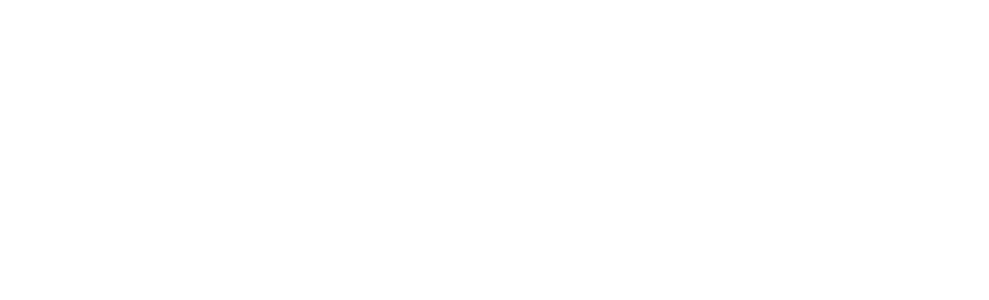
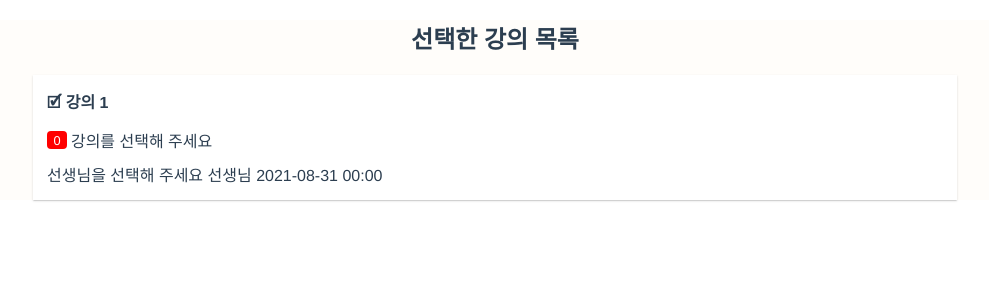
Before and after one commit to hardboiled65/langdy-test, a Vue app: page /submit-lesson in a window 1280 px wide. Before the commit this address had no page. Shown: the top 300 px of the page, without its empty margins (145-1134 px from the left). Built offline with nearby package versions, Linux system fonts and the light colour scheme.

Commit message:
Final page working.

```diff
--- a/src/components/LessonModal.vue
+++ b/src/components/LessonModal.vue
@@ -12,11 +12,12 @@
       </header>
       <div class="container">
         <div class="lesson" v-for="lesson in course.lessons" v-bind:key="lesson.number"
-          v-on:click="selectedLessonNumber = lesson.number">
+          v-on:click="onClickLesson(lesson)">
           <Badge :title="lesson.number" :color="course.badgeColor" />
           <div class="description">{{ lesson.description }}</div>
           <div class="select-button flex-center"
             v-if="lesson.number === selectedLessonNumber"
+            v-on:click="onSelectLesson"
           >선택하기</div>
         </div>
       </div>
@@ -60,8 +61,14 @@ export default defineComponent({
   },
 
   methods: {
-    onClickLesson(number) {
-      this.selectedLessonNumber = number;
+    onClickLesson(lesson) {
+      this.selectedLessonNumber = lesson.number;
+      this.$store.commit('setSelectedLesson', lesson);
+      this.$store.commit('setSelectedLessonBadgeColor', this.course.badgeColor);
+    },
+
+    onSelectLesson() {
+      this.$router.push('/timetable');
     },
   },
 })
--- a/src/components/SubmitLesson.vue
+++ b/src/components/SubmitLesson.vue
@@ -1,13 +1,114 @@
 <template>
   <div class="submit-lesson">
+    <div class="container">
+      <h2 class="title">선택한 강의 목록</h2>
+      <div class="collection">
+        <div class="collection-title bold">🗹 강의 1</div>
+        <div class="lesson-description">
+          <Badge :title="selectedLesson.number" :color="badgeColor" />
+          <div style="margin-left: 4px;">{{ selectedLesson.description }}</div>
+        </div>
+        <div class="teacher-datetime">
+          <div>{{ selectedTeacher.name }} 선생님 {{ datetimeString }}</div>
+        </div>
+      </div>
+    </div>
   </div>
 </template>
 
 <script lang="ts">
 import { defineComponent } from 'vue'
 
+import Badge from './Badge.vue'
+
 export default defineComponent({
+  components: {
+    Badge,
+  },
+
   setup() {
+  },
+
+  computed: {
+    selectedLesson(): object {
+      return this.$store.state.selectedLesson || {
+        number: 0,
+        description: '강의를 선택해 주세요',
+      };
+    },
+
+    badgeColor(): string {
+      return this.$store.state.selectedLessonBadgeColor || 'red';
+    },
+
+    selectedTeacher(): object {
+      return this.$store.state.selectedTeacher || {
+        name: '선생님을 선택해 주세요',
+      };
+    },
+
+    selectedDate(): Date {
+      return this.$store.state.selectedDate || new Date();
+    },
+
+    selectedTime(): string {
+      return this.$store.state.selectedTime || '0:00';
+    },
+
+    datetimeString(): string {
+      const date = this.selectedDate;
+      console.log(date);
+
+      let str: string = '';
+      str += date.toISOString().split('T')[0];
+
+      let timeStr = this.selectedTime;
+      if (timeStr.length === 4) {
+        timeStr = `0${timeStr}`;
+      }
+
+      str += ` ${timeStr}`;
+
+      return str;
+    },
   },
 })
 </script>
+
+<style lang="scss">
+.submit-lesson {
+  .container {
+    background-color: #fffdfa;
+
+    .collection {
+      width: 70%;
+      margin: 0 auto;
+      padding: 14px;
+      background-color: #ffffff;
+      box-shadow: 0 1px 1px 0 rgba(0,0,0,0.07),0 1.5px 0.5px -1px rgba(0,0,0,0.06),0 0.5px 2.5px 0 rgba(0,0,0,0.1);
+
+      &:hover {
+        background-color: #f5f5f5;
+      }
+
+      .collection-title {
+        display: flex;
+        margin-bottom: 10px;
+      }
+
+      .lesson-description {
+        display: flex;
+        flex-direction: row;
+        align-items: center;
+        margin-bottom: 10px;
+      }
+
+      .teacher-datetime {
+        display: flex;
+        flex-direction: row;
+        align-items: center;
+      }
+    }
+  }
+}
+</style>
--- a/src/components/TimetableModal.vue
+++ b/src/components/TimetableModal.vue
@@ -13,7 +13,7 @@
       </header>
       <div class="container">
         <div class="teacher" v-for="teacher in teachers" v-bind:key="teacher.name"
-          v-on:click="false">
+          v-on:click="onSelectTeacher(teacher)">
           <div class="profile-wrapper">
             <div class="profile-picture">
               <img :src="teacher.profilePicture" />
@@ -161,6 +161,13 @@ export default defineComponent({
       }
       return '오후';
     },
+
+    onSelectTeacher(teacher: object) {
+      this.$store.commit('setSelectedDate', this.date);
+      this.$store.commit('setSelectedTime', this.time);
+      this.$store.commit('setSelectedTeacher', teacher);
+      this.$router.push('/submit-lesson');
+    },
   },
 
   mounted() {
--- a/src/router/index.js
+++ b/src/router/index.js
@@ -2,12 +2,14 @@ import { createRouter, createWebHistory } from 'vue-router'
 
 import Lesson from '../components/Lesson.vue'
 import Timetable from '../components/Timetable.vue'
+import SubmitLesson from '../components/SubmitLesson.vue'
 
 const router = createRouter({
   history: createWebHistory(),
   routes: [
     { path: '/', component: Lesson },
     { path: '/timetable', component: Timetable },
+    { path: '/submit-lesson', component: SubmitLesson },
   ],
 })
 
--- a/src/store/index.js
+++ b/src/store/index.js
@@ -5,11 +5,37 @@ import { createStore } from 'vuex'
 const store = createStore({
   state: {
     count: 0,
+    selectedLesson: null,
+    selectedLessonBadgeColor: 'red',
+    selectedDate: null,
+    selectedTime: '0:00',
+    selectedTeacher: null,
   },
+
   mutations: {
     increment(state) {
       state.count++;
-    }
+    },
+
+    setSelectedLesson(state, payload) {
+      state.selectedLesson = payload;
+    },
+
+    setSelectedLessonBadgeColor(state, payload) {
+      state.selectedLessonBadgeColor = payload;
+    },
+
+    setSelectedDate(state, payload) {
+      state.selectedDate = payload;
+    },
+
+    setSelectedTime(state, payload) {
+      state.selectedTime = payload;
+    },
+
+    setSelectedTeacher(state, payload) {
+      state.selectedTeacher = payload;
+    },
   },
 })
 
```
Also changed, not shown: vuex.d.ts (added, +12 -0 lines).
